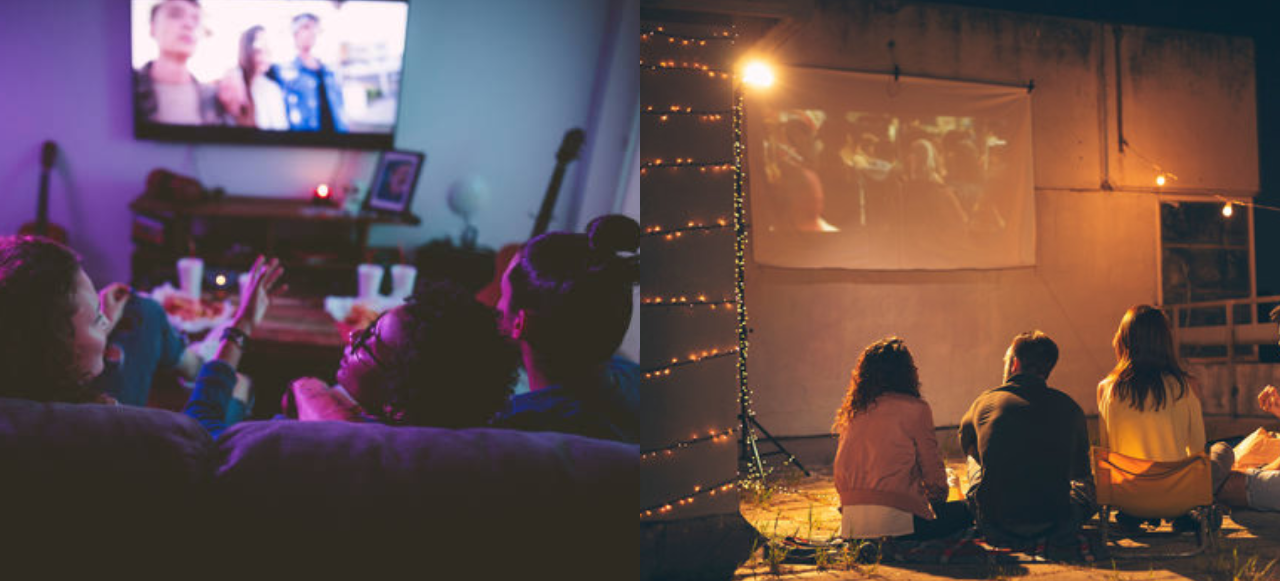
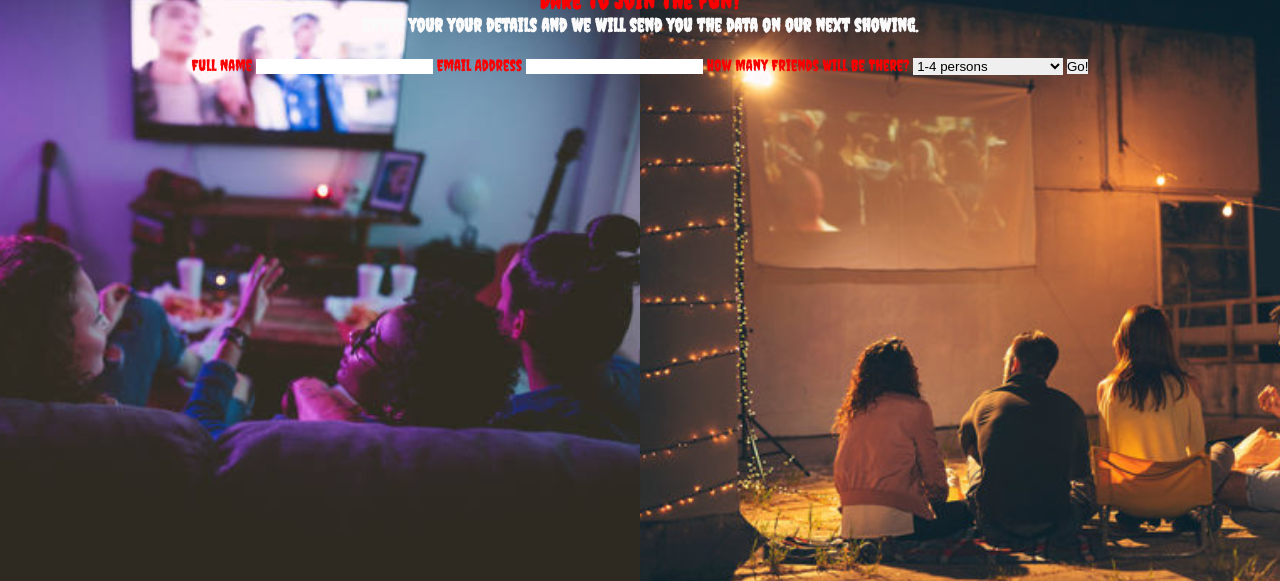
Before and after one commit to ZabeenaSherzoie/FHMC-, a plain HTML site: page registration.html in a window 1280 px wide. Shown: the part 89-670 px from the top of the page. Drawn offline with Linux system fonts and the light colour scheme; a web font is replaced by a local one.

Commit message:
Adding form elemnt and its input elements to the registry.html file

```diff
--- a/assets/css/style.css
+++ b/assets/css/style.css
@@ -78,7 +78,7 @@ body {
 #introductions h2 {
     font-size: 300%;
     text-align: center;
-    color:#fa0000;
+    color: #fa0000;
 }
 
 #introductions hr {
@@ -104,7 +104,12 @@ body {
     padding: 100px 100px 100px 100px;
 }
 
-#memory{
+#introductions>#a-tag {
+    background-color: #000000;
+    height: 100px;
+}
+
+#memory {
     clear: both;
     line-height: 0;
     column-count: 4;
@@ -115,12 +120,8 @@ body {
 #memory>img {
     width: 100%;
 }
-#memory h1{
-    text-align: center;
-    font-size: 300%;
-    clear: both;
-    margin: 5px;
-}
+
+
 
 footer {
     height: 150px;
@@ -142,18 +143,28 @@ footer {
     padding: 5%;
     color: #fa0000;
 }
-#film{
+
+#film {
     height: 600px;
     width:100%;
-    overflow:hidden;
+    background: url('../images/My-project.png');
+    clear: left;
+    background-position: center;
+    background-size: cover;
+}
 
+#registerF {
+    margin: 150px 10% 0 0;
+    padding: 30px;
+    background-color: rgba(60, 60, 60, 0.6);
+    color: #fff;
+    max-width: 400px;
+    position: absolute;
+    left: 10%;
 }
-#im{
-    height: 600px;
-    width:100%;
-    background:url('../images/My-project.png') no-repeat center center;
+
+#registerF>h2,
+h3 {
+    color: #fafafa;
+    margin-bottom: 20px;
 }
-#introductions > #a-tag{
-    background-color: #000000;
-    height: 100px;
-}
--- a/registration.html
+++ b/registration.html
@@ -33,10 +33,22 @@
         </nav>
     </header>
     <div id="film">
-        <div id="im">
-
-        </div>
-
+        <form class='registerF' method="POST" action="https://zabeenasherzoie.github.io/FHMCN-protfolio-one-/">
+            <h2>Dare to join the fun?</h2>
+            <h3>Enter your your details and we will send you the data on our next showing.</h3>
+            <label for="full-name" >Full Name</label>
+            <input id="full-name" name="full-name" type="text" required>
+            <label for="email">Email Address</label>
+            <input id="email" name="email" type="email" required>
+            <label for='participants'>How Many Friends Will Be There?</label>
+            <select id = 'participants' name='num-of-participants'>
+                <option value="1-4" selected>1-4 persons</option>
+                <option value="5-9">5-9 persons</option>
+                <option value="10-13">10-13 persons</option>
+                <option value="13+">More than 13 persons</option>
+            </select>
+            <input id="submit" value="Go!" type="submit" required>
+        </form>
     </div>
     <footer>
         <ul class="social-networks">
```
